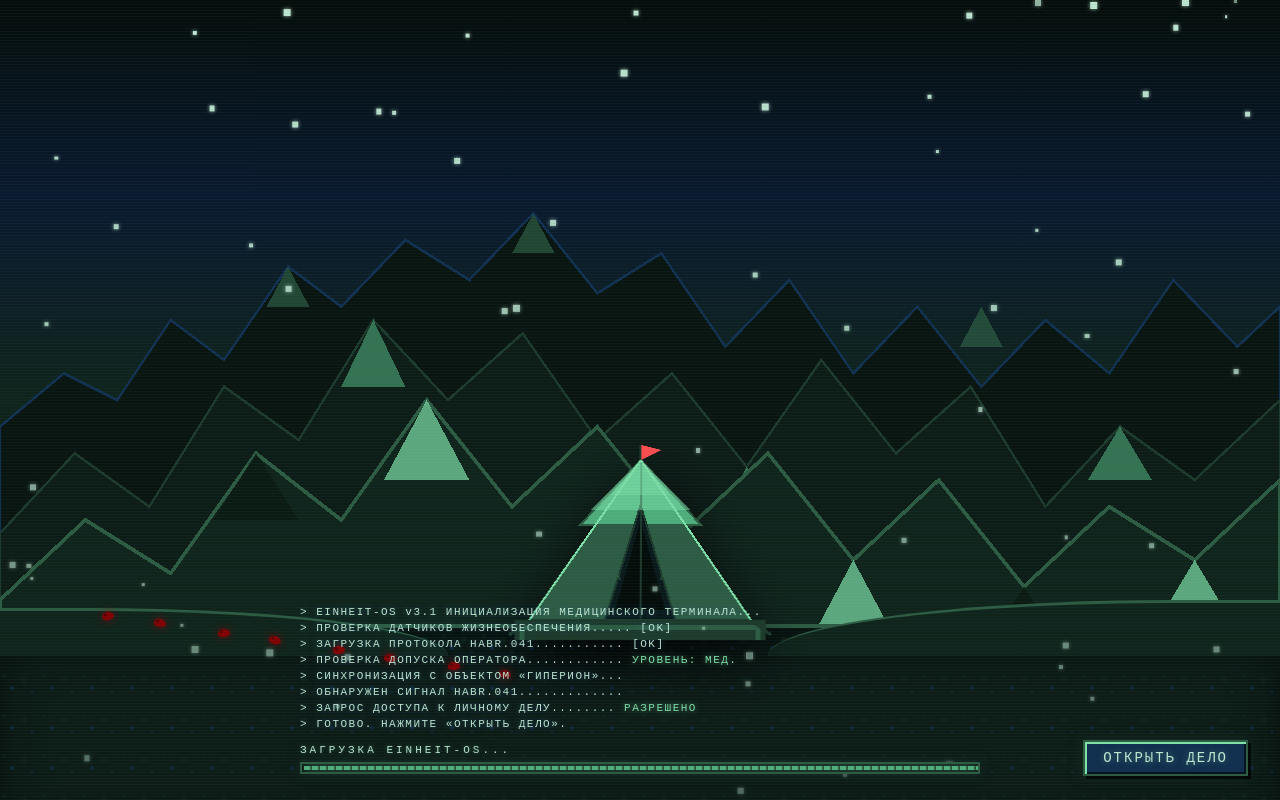
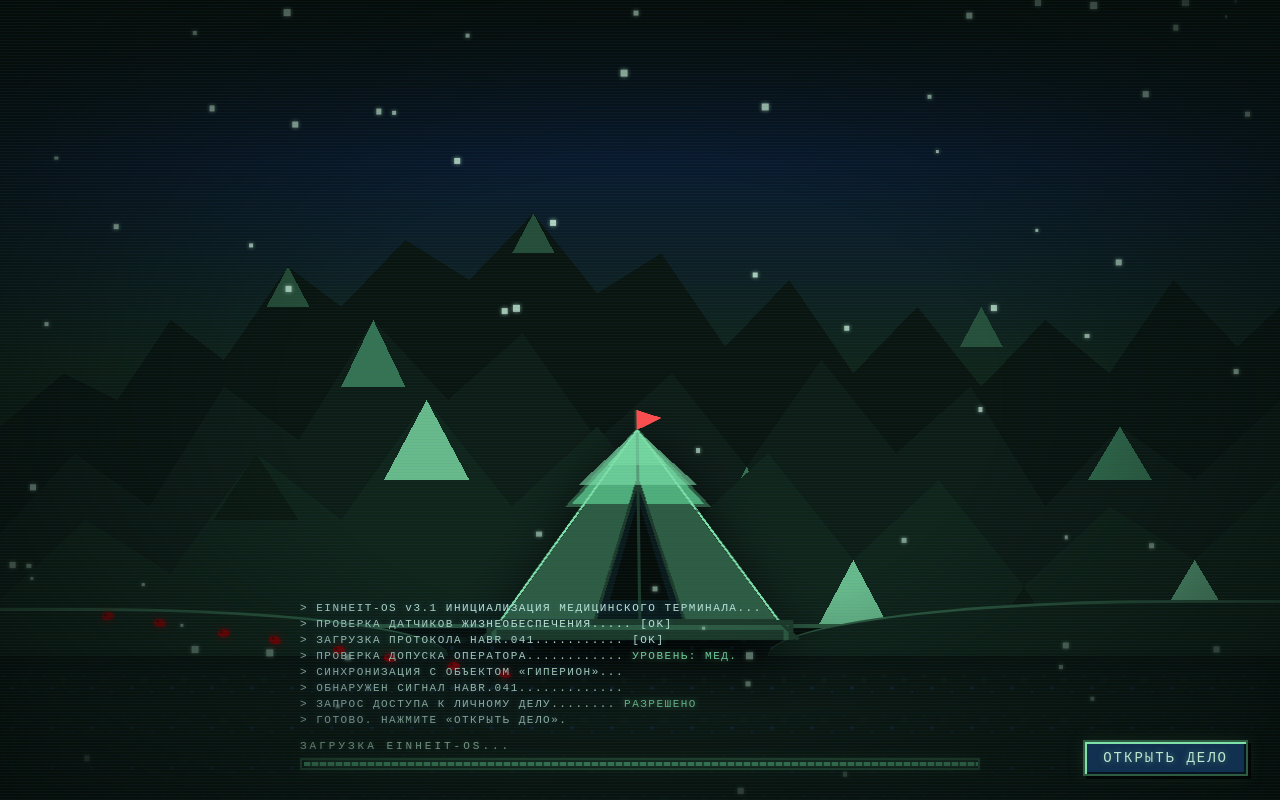
Before and after one commit to bdsm-vrach/HABR.041, a plain HTML site: page index.html in a window 1280 px wide. Drawn offline with Linux system fonts and the light colour scheme.

Commit message:
Update index.html

```diff
--- a/index.html
+++ b/index.html
@@ -76,9 +76,9 @@
     background:
       linear-gradient(180deg,
         #060d09 0%,
-        #0a1a2e 25%,
-        #10241a 50%,
-        #0c1911 75%,
+        #0a1a2e 20%,
+        #10241a 45%,
+        #0c1911 70%,
         #060d09 100%);
     z-index: 0;
   }
@@ -90,7 +90,7 @@
     height: 22%;
     background: #0e1c16;
     border-top: 4px solid #2e5c42;
-    box-shadow: inset 0 20px 40px rgba(6,13,9,.8);
+    box-shadow: inset 0 30px 50px rgba(6,13,9,.9);
     z-index: 2;
   }
 
@@ -143,15 +143,15 @@
   .boot .blood-trail .p7  { left: 35%; bottom: 28%; transform: rotate(-8deg); }
   .boot .blood-trail .p8  { left: 39%; bottom: 22%; transform: rotate(10deg); }
 
-  /* ================= ПАЛАТКА (по 2-му референсу) ================= */
+  /* ================= ПАЛАТКА ================= */
   .boot .tent {
     position: absolute;
     left: 50%; bottom: 20%;
     transform: translateX(-50%);
-    width: 280px; height: 200px;
+    width: 340px; height: 240px;
     z-index: 6;
     transform-origin: bottom center;
-    animation: tentSway 3.5s ease-in-out infinite;
+    animation: tentSway 4s ease-in-out infinite;
     image-rendering: pixelated;
   }
   .boot .tent svg {
@@ -187,16 +187,22 @@
     100% { transform: translateY(110vh) translateX(-80px); opacity: .3; }
   }
 
-  /* CRT эффект */
+  /* CRT эффект и затемнение */
   .boot .crt-lines {
     position: absolute; inset: 0;
     background: repeating-linear-gradient(0deg, rgba(63,127,191,.08) 0 1px, transparent 1px 3px);
     pointer-events: none; z-index: 30; animation: flicker 4s infinite;
   }
 
+  .boot .vignette {
+    position: absolute; inset: 0;
+    background: radial-gradient(ellipse at center, transparent 40%, rgba(6,13,9,.95) 100%);
+    pointer-events: none; z-index: 29;
+  }
+
   /* Логи */
   .boot .boot-log {
-    position: absolute; left: 50%; bottom: 26px; transform: translateX(-50%);
+    position: absolute; left: 50%; bottom: 30px; transform: translateX(-50%);
     width: min(680px, 88vw); z-index: 15;
     color: #bfe6d0; font-family: "Courier New", monospace;
     font-size: 11px; letter-spacing: 1.5px;
@@ -676,36 +682,36 @@
 </head>
 <body>
 
-<!-- ================= BOOT-ЭКРАН: ГОРЫ + ПАЛАТКА + ВЬЮГА ================= -->
+<!-- ================= BOOT-ЭКРАН ================= -->
 <div class="boot" id="boot">
   <div class="sky"></div>
 
-  <!-- МАССИВНЫЕ ПИКСЕЛЬНЫЕ ГОРЫ (ПО РЕФЕРЕНСУ) -->
+  <!-- МАССИВНЫЕ ГОРЫ (БЕЗ ОБВОДОК, С ГЛУБОКИМИ ТЕНЯМИ) -->
   <div class="mountains" style="position:absolute; inset:0; z-index:1; image-rendering:pixelated;">
     <svg viewBox="0 0 1200 600" preserveAspectRatio="none" shape-rendering="crispEdges" style="width:100%; height:100%; display:block;">
-      <!-- Слой 3 (Дальний, самый темный) -->
-      <path d="M0,600 L0,320 L60,280 L110,300 L160,240 L210,270 L270,200 L320,230 L380,180 L440,210 L500,160 L560,220 L620,190 L680,260 L740,210 L800,280 L860,230 L920,290 L980,240 L1040,280 L1100,210 L1160,260 L1200,230 L1200,600 Z" fill="#0a1510" stroke="#12304f" stroke-width="2"/>
+      <!-- Слой 3 (Дальний) -->
+      <path d="M0,600 L0,320 L60,280 L110,300 L160,240 L210,270 L270,200 L320,230 L380,180 L440,210 L500,160 L560,220 L620,190 L680,260 L740,210 L800,280 L860,230 L920,290 L980,240 L1040,280 L1100,210 L1160,260 L1200,230 L1200,600 Z" fill="#0a1510" />
       <!-- Снежные шапки (Дальний) -->
-      <path d="M270,200 L290,230 L250,230 Z" fill="#2e5c42" opacity=".7"/>
-      <path d="M500,160 L520,190 L480,190 Z" fill="#2e5c42" opacity=".7"/>
-      <path d="M920,230 L940,260 L900,260 Z" fill="#2e5c42" opacity=".7"/>
+      <path d="M270,200 L290,230 L250,230 Z" fill="#2e5c42" opacity=".8"/>
+      <path d="M500,160 L520,190 L480,190 Z" fill="#2e5c42" opacity=".8"/>
+      <path d="M920,230 L940,260 L900,260 Z" fill="#2e5c42" opacity=".8"/>
 
       <!-- Слой 2 (Средний) -->
-      <path d="M0,600 L0,400 L70,340 L140,380 L210,290 L280,330 L350,240 L420,300 L490,250 L560,330 L630,280 L700,350 L770,270 L840,340 L910,290 L980,380 L1050,320 L1120,360 L1200,300 L1200,600 Z" fill="#0e1c16" stroke="#1d3a2a" stroke-width="2"/>
+      <path d="M0,600 L0,400 L70,340 L140,380 L210,290 L280,330 L350,240 L420,300 L490,250 L560,330 L630,280 L700,350 L770,270 L840,340 L910,290 L980,380 L1050,320 L1120,360 L1200,300 L1200,600 Z" fill="#0e1c16" />
       <path d="M350,240 L380,290 L320,290 Z" fill="#4fae7a" opacity=".6"/>
       <path d="M700,350 L730,400 L670,400 Z" fill="#4fae7a" opacity=".6"/>
       <path d="M1050,320 L1080,360 L1020,360 Z" fill="#4fae7a" opacity=".6"/>
 
-      <!-- Слой 1 (Передний, самый детальный) -->
-      <path d="M0,600 L0,450 L80,390 L160,430 L240,340 L320,390 L400,300 L480,380 L560,320 L640,400 L720,340 L800,420 L880,360 L960,440 L1040,380 L1120,420 L1200,360 L1200,600 Z" fill="#10241a" stroke="#2e5c42" stroke-width="3"/>
+      <!-- Слой 1 (Передний, детальный) -->
+      <path d="M0,600 L0,450 L80,390 L160,430 L240,340 L320,390 L400,300 L480,380 L560,320 L640,400 L720,340 L800,420 L880,360 L960,440 L1040,380 L1120,420 L1200,360 L1200,600 Z" fill="#10241a" />
       <!-- Глубокие тени на переднем плане -->
-      <path d="M240,340 L280,390 L200,390 Z" fill="#0c1911" opacity=".8"/>
-      <path d="M640,400 L680,450 L600,450 Z" fill="#0c1911" opacity=".8"/>
-      <path d="M960,440 L1000,490 L920,490 Z" fill="#0c1911" opacity=".8"/>
+      <path d="M240,340 L280,390 L200,390 Z" fill="#0c1911" opacity=".9"/>
+      <path d="M640,400 L680,450 L600,450 Z" fill="#0c1911" opacity=".9"/>
+      <path d="M960,440 L1000,490 L920,490 Z" fill="#0c1911" opacity=".9"/>
       <!-- Снег на переднем плане -->
-      <path d="M400,300 L440,360 L360,360 Z" fill="#7fe0a8" opacity=".7"/>
-      <path d="M800,420 L840,480 L760,480 Z" fill="#7fe0a8" opacity=".7"/>
-      <path d="M1120,420 L1150,460 L1090,460 Z" fill="#7fe0a8" opacity=".7"/>
+      <path d="M400,300 L440,360 L360,360 Z" fill="#7fe0a8" opacity=".8"/>
+      <path d="M800,420 L840,480 L760,480 Z" fill="#7fe0a8" opacity=".8"/>
+      <path d="M1120,420 L1150,460 L1090,460 Z" fill="#7fe0a8" opacity=".8"/>
     </svg>
   </div>
 
@@ -726,57 +732,59 @@
     <div class="print p8"></div>
   </div>
 
-  <!-- ПАЛАТКА (ПО 2-МУ РЕФЕРЕНСУ) -->
+  <!-- ПАЛАТКА (увеличенная, детальная) -->
   <div class="tent">
-    <svg viewBox="0 0 280 200" preserveAspectRatio="none" shape-rendering="crispEdges">
+    <svg viewBox="0 0 340 240" preserveAspectRatio="none" shape-rendering="crispEdges">
       <!-- Тень на снегу -->
-      <polygon points="20,185 260,185 230,200 50,200" fill="#060d09" opacity=".8"/>
-
-      <!-- Основание (снег/трава) -->
-      <rect x="15" y="180" width="250" height="20" fill="#1d3a2a"/>
-      <rect x="20" y="185" width="240" height="15" fill="#2e5c42"/>
-      <rect x="25" y="190" width="230" height="10" fill="#1d3a2a"/>
+      <polygon points="20,225 320,225 280,240 60,240" fill="#060d09" opacity=".9"/>
+
+      <!-- Основание (снег) -->
+      <rect x="15" y="220" width="310" height="20" fill="#1d3a2a"/>
+      <rect x="20" y="225" width="300" height="15" fill="#2e5c42"/>
+      <rect x="25" y="230" width="290" height="10" fill="#1d3a2a"/>
 
       <!-- Задняя тень палатки -->
-      <polygon points="140,20 240,180 40,180" fill="#0a1a1a" stroke="#060d09" stroke-width="2"/>
-
-      <!-- Основное тело палатки (сине-зеленое) -->
-      <polygon points="140,20 250,180 30,180" fill="#2e5c42" stroke="#1d3a2a" stroke-width="2"/>
+      <polygon points="170,30 300,220 40,220" fill="#0a1a1a" stroke="#060d09" stroke-width="3"/>
+
+      <!-- Основное тело палатки -->
+      <polygon points="170,30 310,220 30,220" fill="#2e5c42" stroke="#1d3a2a" stroke-width="3"/>
 
       <!-- Верхний скат (светлее) -->
-      <polygon points="140,20 200,85 80,85" fill="#4fae7a" stroke="#2e5c42" stroke-width="2"/>
-
-      <!-- Вход (треугольная пазуха) -->
-      <polygon points="140,65 175,180 105,180" fill="#0a1a1a" stroke="#1d3a2a" stroke-width="2"/>
-      <polygon points="140,80 165,170 115,170" fill="#060d09"/>
+      <polygon points="170,30 240,105 100,105" fill="#4fae7a" stroke="#2e5c42" stroke-width="3"/>
+
+      <!-- Вход (треугольный) -->
+      <polygon points="170,80 215,220 125,220" fill="#0a1a1a" stroke="#1d3a2a" stroke-width="3"/>
+      <polygon points="170,100 200,200 140,200" fill="#060d09"/>
 
       <!-- Швы и складки ткани -->
-      <line x1="140" y1="20" x2="140" y2="180" stroke="#1d3a2a" stroke-width="2"/>
-      <line x1="140" y1="20" x2="250" y2="180" stroke="#7fe0a8" stroke-width="2"/>
-      <line x1="140" y1="20" x2="30" y2="180" stroke="#7fe0a8" stroke-width="2"/>
+      <line x1="170" y1="30" x2="170" y2="220" stroke="#1d3a2a" stroke-width="3"/>
+      <line x1="170" y1="30" x2="310" y2="220" stroke="#7fe0a8" stroke-width="2"/>
+      <line x1="170" y1="30" x2="30" y2="220" stroke="#7fe0a8" stroke-width="2"/>
 
       <!-- Складки на ткани -->
-      <path d="M100,90 L120,140" stroke="#2e5c42" stroke-width="2" opacity=".6"/>
-      <path d="M180,90 L160,140" stroke="#2e5c42" stroke-width="2" opacity=".6"/>
+      <path d="M110,110 L140,170" stroke="#2e5c42" stroke-width="3" opacity=".7"/>
+      <path d="M230,110 L200,170" stroke="#2e5c42" stroke-width="3" opacity=".7"/>
 
       <!-- Снег на палатке -->
-      <polygon points="140,20 190,70 90,70" fill="#7fe0a8" opacity=".5"/>
-      <polygon points="140,20 170,55 110,55" fill="#7fe0a8" opacity=".4"/>
+      <polygon points="170,30 230,85 110,85" fill="#7fe0a8" opacity=".6"/>
+      <polygon points="170,30 200,65 140,65" fill="#7fe0a8" opacity=".5"/>
 
       <!-- Оттяжки и колышки -->
-      <line x1="30" y1="180" x2="10" y2="195" stroke="#1d3a2a" stroke-width="3"/>
-      <line x1="250" y1="180" x2="270" y2="195" stroke="#1d3a2a" stroke-width="3"/>
-      <line x1="140" y1="20" x2="140" y2="5" stroke="#1d3a2a" stroke-width="3"/>
+      <line x1="30" y1="220" x2="10" y2="240" stroke="#1d3a2a" stroke-width="4"/>
+      <line x1="310" y1="220" x2="330" y2="240" stroke="#1d3a2a" stroke-width="4"/>
+      <line x1="170" y1="30" x2="170" y2="10" stroke="#1d3a2a" stroke-width="4"/>
 
       <!-- Флажок на верхушке -->
-      <polygon points="140,5 160,10 140,20" fill="#ff4d4d"/>
+      <polygon points="170,10 195,18 170,30" fill="#ff4d4d"/>
     </svg>
   </div>
 
   <!-- Снежная вьюга -->
   <div class="blizzard" id="blizzard"></div>
 
+  <!-- CRT линии и затемнение (ВИНЬЕТКА) -->
   <div class="crt-lines"></div>
+  <div class="vignette"></div>
 
   <div class="boot-log" id="bootLog">
     <div class="boot-log-line" data-delay="0">> EINHEIT-OS v3.1 ИНИЦИАЛИЗАЦИЯ МЕДИЦИНСКОГО ТЕРМИНАЛА...</div>
```
